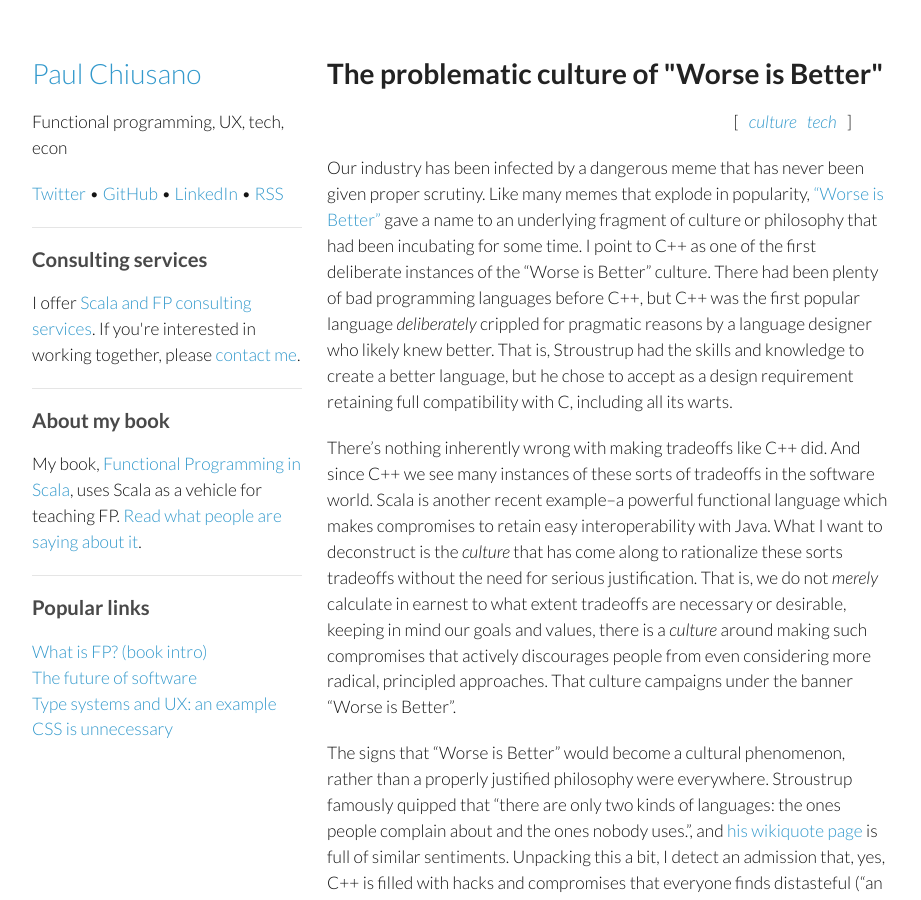
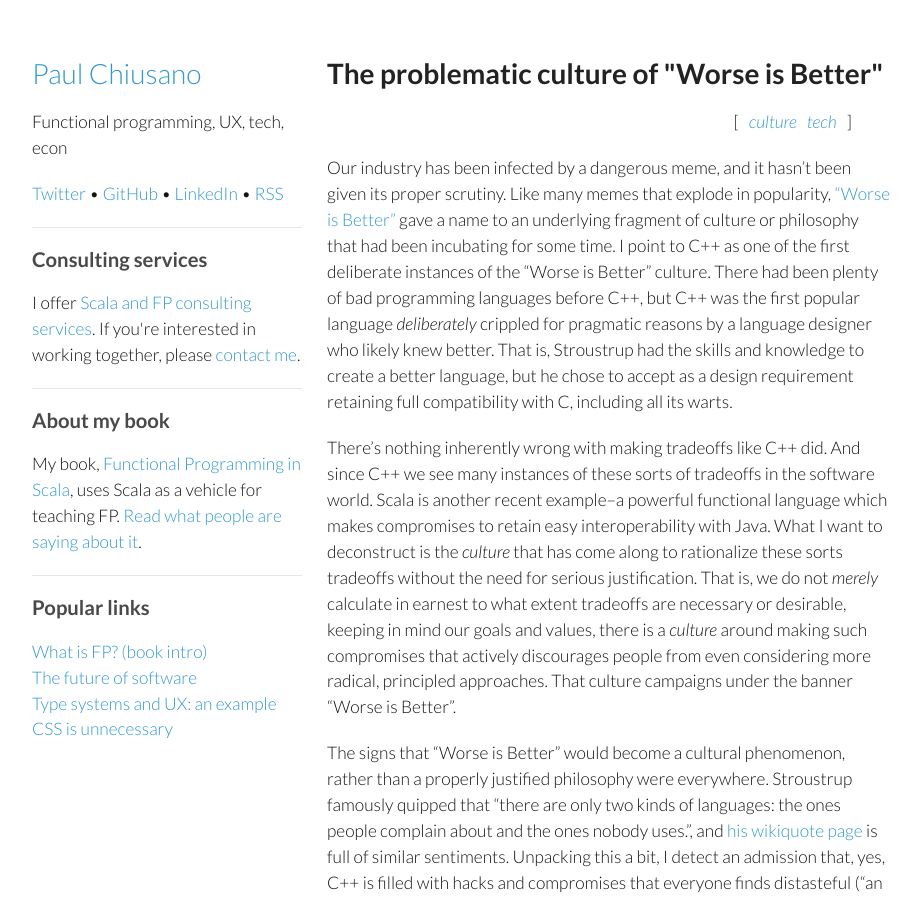
Before and after one commit to pchiusano/pchiusano.github.io, a Jekyll site: the page built from _posts/2014-10-13-worseisworse.markdown, in a window 1280 px wide and 900 px high. Shown: the whole window, without its empty margins (178-1099 px from the left). Built offline with Jekyll 4.4.1, drawn with Linux system fonts in a browser that asks for light colours; comment, search, counter and statistics services are not loaded.

Commit message:
Update 2014-10-13-worseisworse.markdown

```diff
--- a/_posts/2014-10-13-worseisworse.markdown
+++ b/_posts/2014-10-13-worseisworse.markdown
@@ -4,7 +4,7 @@ categories: [culture, tech]
 title: The problematic culture of "Worse is Better"
 ---
 
-Our industry has been infected by a dangerous meme that has never been given proper scrutiny. Like many memes that explode in popularity, ["Worse is Better"](http://en.wikipedia.org/wiki/Worse_is_better) gave a name to an underlying fragment of culture or philosophy that had been incubating for some time. I point to C++ as one of the first deliberate instances of the "Worse is Better" culture. There had been plenty of bad programming languages before C++, but C++ was the first popular language *deliberately* crippled for pragmatic reasons by a language designer who likely knew better. That is, Stroustrup had the skills and knowledge to create a better language, but he chose to accept as a design requirement retaining full compatibility with C, including all its warts.
+Our industry has been infected by a dangerous meme, and it hasn't been given its proper scrutiny. Like many memes that explode in popularity, ["Worse is Better"](http://en.wikipedia.org/wiki/Worse_is_better) gave a name to an underlying fragment of culture or philosophy that had been incubating for some time. I point to C++ as one of the first deliberate instances of the "Worse is Better" culture. There had been plenty of bad programming languages before C++, but C++ was the first popular language *deliberately* crippled for pragmatic reasons by a language designer who likely knew better. That is, Stroustrup had the skills and knowledge to create a better language, but he chose to accept as a design requirement retaining full compatibility with C, including all its warts.
 
 There's nothing inherently wrong with making tradeoffs like C++ did. And since C++ we see many instances of these sorts of tradeoffs in the software world. Scala is another recent example--a powerful functional language which makes compromises to retain easy interoperability with Java. What I want to deconstruct is the _culture_ that has come along to rationalize these sorts tradeoffs without the need for serious justification. That is, we do not _merely_ calculate in earnest to what extent tradeoffs are necessary or desirable, keeping in mind our goals and values, there is a _culture_ around making such compromises that actively discourages people from even considering more radical, principled approaches. That culture campaigns under the banner "Worse is Better".
 
```
